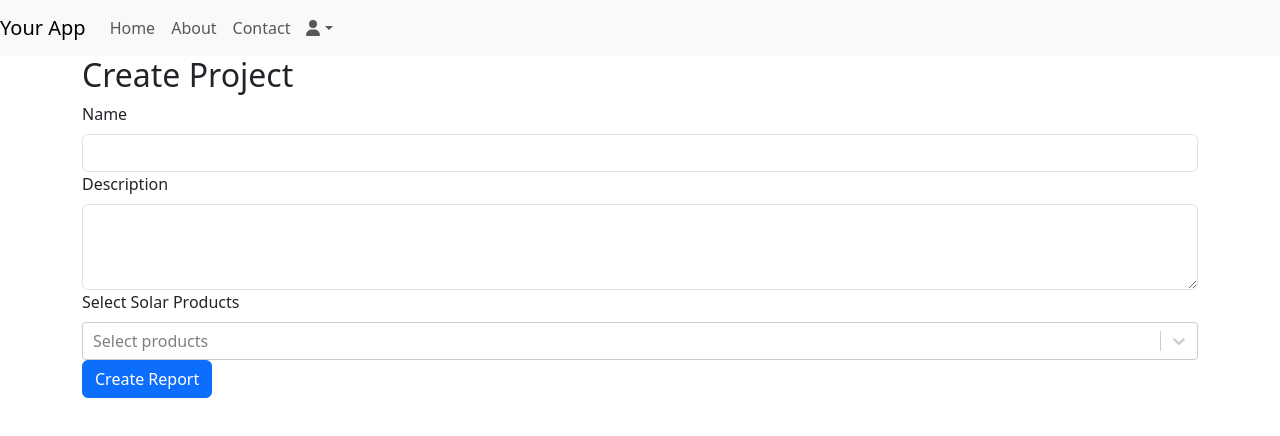
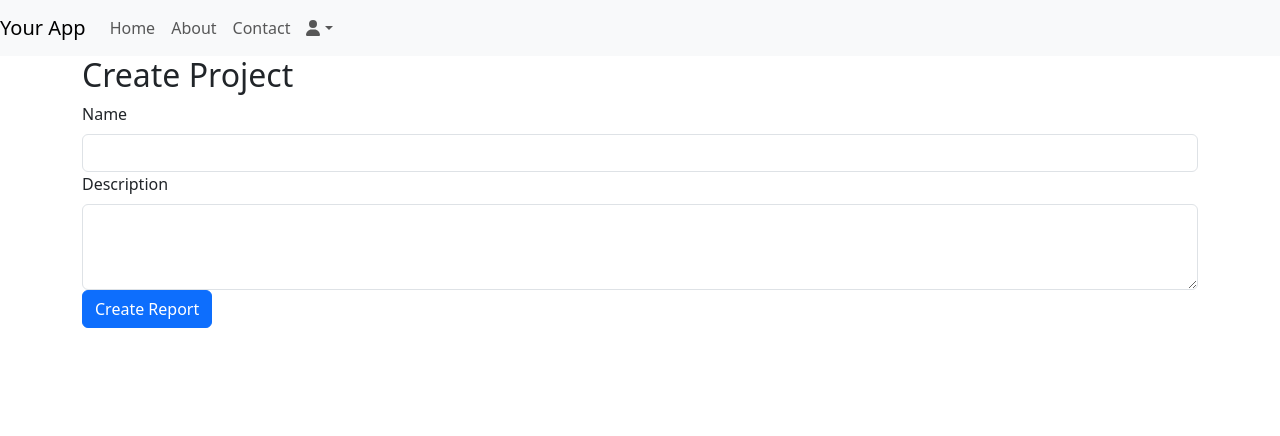
Before and after one commit to parth1320/photovoltaic-system, a React (Create React App) app in the folder frontend/: page /dashboard/create in a window 1280 px wide. Shown: the top 436 px of the page. Built offline with nearby package versions, Linux system fonts and the light colour scheme; no server answers.

Commit message:
adding more features

```diff
--- a/frontend/src/pages/project/CreateProjectForm.js
+++ b/frontend/src/pages/project/CreateProjectForm.js
@@ -1,7 +1,6 @@
-import { useState, useEffect } from "react";
+import { useState } from "react";
 import { useNavigate } from "react-router-dom";
 import { Form, Button, Container } from "react-bootstrap";
-import Select from "react-select";
 import { toast } from "react-toastify";
 
 import axiosInstance from "../../axiosInstance/setHeader";
@@ -11,32 +10,8 @@ const userId = localStorage.getItem("id");
 const CreateProject = ({ editMode, initialData, onSubmit }) => {
   const [name, setName] = useState("");
   const [description, setDescription] = useState("");
-  const [product, setProduct] = useState([]);
-  const [selectedProducts, setSelectedProducts] = useState([]);
 
   const navigate = useNavigate();
-
-  useEffect(() => {
-    if (editMode && initialData) {
-      console.log(initialData);
-      setName(initialData.name);
-      setDescription(initialData.description);
-      const selectedProductIds = initialData.products.map((prod) => prod._id);
-      // console.log(selectedProductIds);
-      setSelectedProducts(selectedProductIds);
-    }
-    const fetchProducts = async () => {
-      try {
-        const response = await axiosInstance.get(
-          "http://localhost:5000/products",
-        );
-        setProduct(response.data);
-      } catch (error) {
-        console.error(error);
-      }
-    };
-    fetchProducts();
-  }, [editMode, initialData]);
 
   const handleNameChange = (e) => {
     setName(e.target.value);
@@ -46,19 +21,12 @@ const CreateProject = ({ editMode, initialData, onSubmit }) => {
     setDescription(e.target.value);
   };
 
-  const handleProductChange = (selectedOptions) => {
-    const selectedProductIds = selectedOptions.map((option) => option.value);
-    console.log(selectedProductIds);
-    setSelectedProducts(selectedProductIds);
-  };
-
   const handleSubmit = async (e) => {
     e.preventDefault();
 
     const formData = {
       name,
       description,
-      products: selectedProducts,
     };
 
     if (editMode) {
@@ -86,7 +54,6 @@ const CreateProject = ({ editMode, initialData, onSubmit }) => {
             name,
             description,
             createdAt: new Date(),
-            products: selectedProducts,
           },
         );
         console.log(response.statusText);
@@ -100,11 +67,6 @@ const CreateProject = ({ editMode, initialData, onSubmit }) => {
       }
     }
   };
-
-  const productOptions = product.map((p) => ({
-    value: p._id,
-    label: p.name,
-  }));
 
   return (
     <Container>
@@ -123,18 +85,6 @@ const CreateProject = ({ editMode, initialData, onSubmit }) => {
             onChange={handleDescriptionChange}
           />
         </Form.Group>
-        <Form.Group controlId="productSelect">
-          <Form.Label>Select Solar Products</Form.Label>
-          <Select
-            options={productOptions}
-            isMulti
-            value={productOptions.filter((option) =>
-              selectedProducts.includes(option.value),
-            )}
-            onChange={handleProductChange}
-            placeholder="Select products"
-          />
-        </Form.Group>
 
         <Button variant="primary" type="submit">
           {editMode ? "Save Changes" : "Create Report"}
--- a/frontend/src/pages/project/ProjectDetails.js
+++ b/frontend/src/pages/project/ProjectDetails.js
@@ -1,5 +1,13 @@
-import React, { useCallback, useState, useEffect } from "react";
-import { Container, Row, Col, Button, Table } from "react-bootstrap";
+import React, { useState, useEffect, useCallback } from "react";
+import {
+  Container,
+  Row,
+  Col,
+  Button,
+  Table,
+  Alert,
+  Spinner,
+} from "react-bootstrap";
 import { useParams } from "react-router-dom";
 import { toast } from "react-toastify";
 
@@ -15,7 +23,7 @@ const ProjectDetails = () => {
 
   let formatedCreatedAt;
 
-  const fetchProject = async () => {
+  const fetchProject = useCallback(async () => {
     try {
       const response = await axiosInstance.get(
         `http://localhost:5000/project/${projectId}`,
@@ -24,7 +32,7 @@ const ProjectDetails = () => {
     } catch (error) {
       console.error(error);
     }
-  };
+  }, [projectId]);
 
   const fetchProducts = async () => {
     try {
@@ -40,7 +48,7 @@ const ProjectDetails = () => {
   useEffect(() => {
     fetchProject();
     fetchProducts();
-  }, []);
+  }, [fetchProject]);
 
   const handleCreateReport = () => {};
 
@@ -69,6 +77,7 @@ const ProjectDetails = () => {
       );
 
       if (response.statusText === "Created") {
+        fetchProducts();
         toast.success("Product has been added successfully");
       }
     } catch (error) {
@@ -76,10 +85,6 @@ const ProjectDetails = () => {
       toast.error("Product not added!");
     }
   };
-
-  if (!project) {
-    return <div>Loading...</div>;
-  }
 
   return (
     <Container>
@@ -127,7 +132,9 @@ const ProjectDetails = () => {
                   </tr>
                 ))
               ) : (
-                <h3>Loading...</h3>
+                <Spinner animation="border" role="status">
+                  <span className="sr-only">Loading...</span>
+                </Spinner>
               )}
             </tbody>
           </Table>
```
